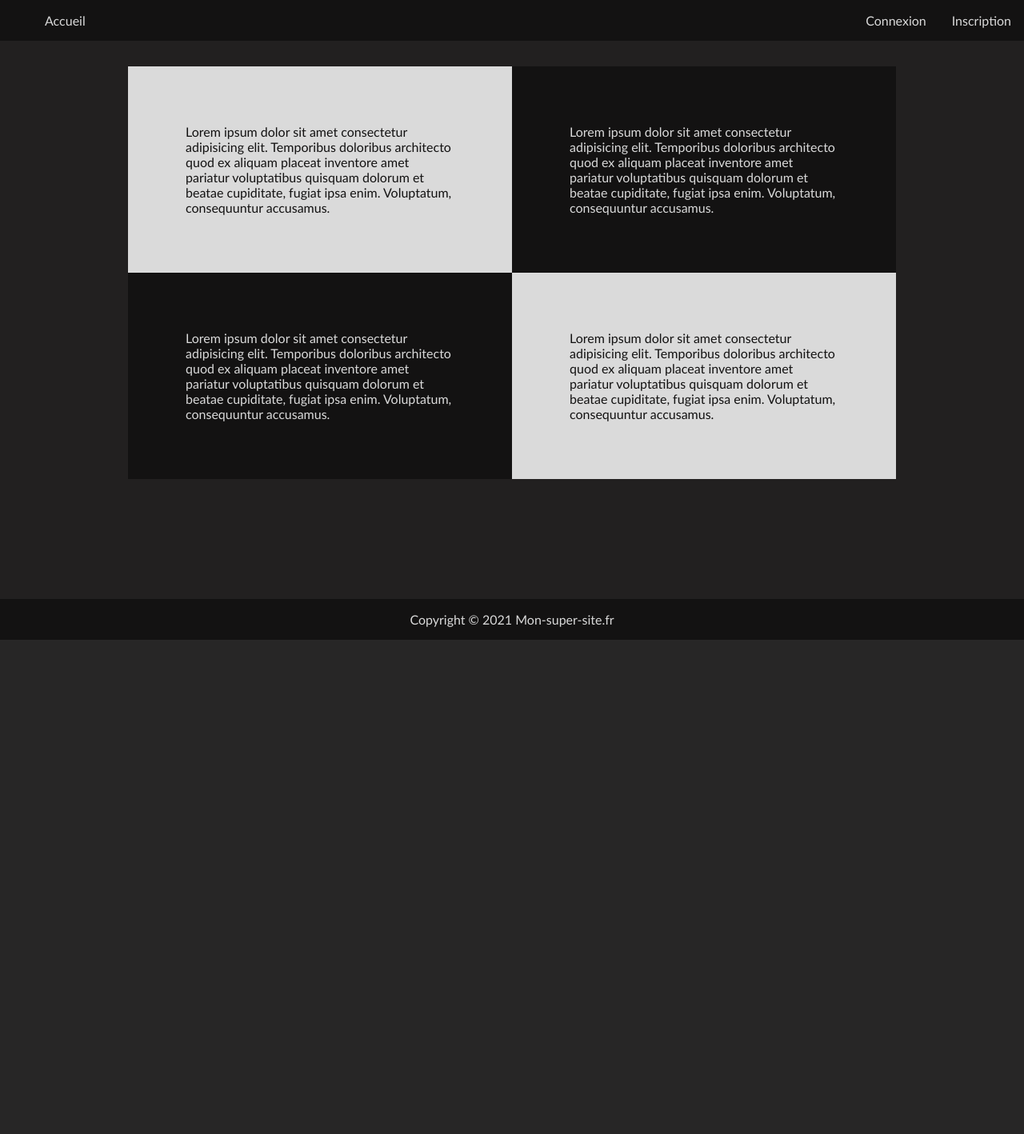
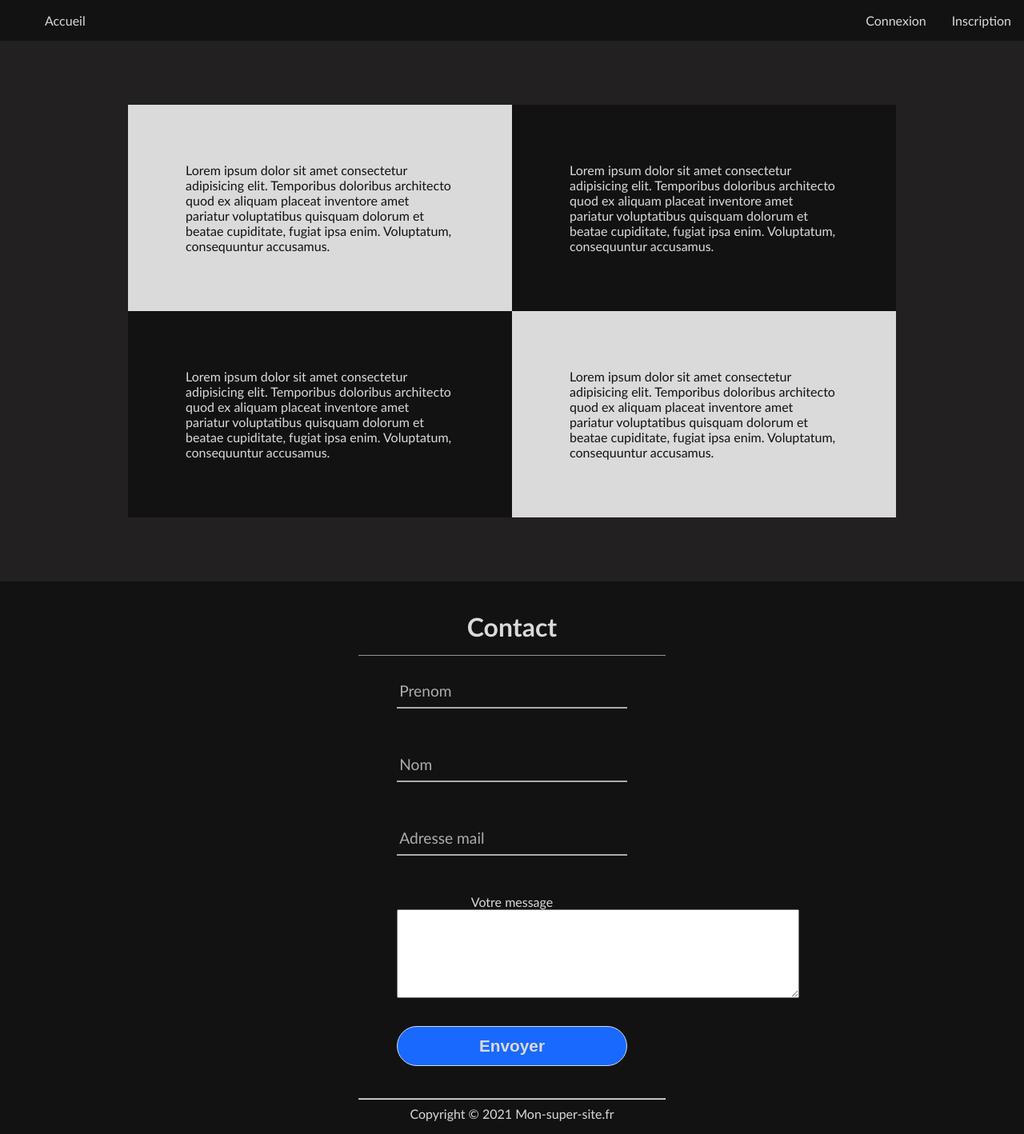
Before and after one commit to Ludovic-Lahougue/exercice-agence-colibri, a PHP site: page / in a window 1280 px wide. Shown: the whole page at 80% size. Before the commit the page ends 800 px from the top, so only its background shows below. Run offline with PHP 8.4, Linux system fonts and the light colour scheme.

Commit message:
formulaire de contact

```diff
--- a/src/controller/HomeController.php
+++ b/src/controller/HomeController.php
@@ -2,6 +2,7 @@
 
 namespace app\controller;
 
+use App\model\Message;
 use App\router\{Request, Response};
 use App\view\View;
 use \Exception;
@@ -17,12 +18,14 @@ class HomeController
     protected $response;
     protected $auth;
     protected $view;
+    protected $messageModel;
 
     public function __construct(Request $request, Response $response, AuthenticationManager $auth)
     {
         $this->request = $request;
         $this->response = $response;
         $this->auth = $auth;
+        $this->messageModel = new Message;
     }
 
     public function getView()
@@ -60,4 +63,18 @@ class HomeController
         $this->view = new View('templates/home.php');
         $this->view->setMenu($this->auth->isLogged());
     }
+
+    public function contact()
+    {
+        self::home();
+        $prenom = $this->request->getPostParam('prenom');
+        $nom = $this->request->getPostParam('nom');
+        $mail = $this->request->getPostParam('mail');
+        $message = $this->request->getPostParam('message');
+
+        if ($this->messageModel->isAvailable() && !empty($prenom) && !empty($nom) && !empty($mail) && !empty($message))
+            $this->messageModel->newMessage($prenom, $nom, $mail, $message);
+
+        $this->response->addHeader('Location: /');
+    }
 }
--- /dev/null
+++ b/src/model/Message.php
@@ -0,0 +1,45 @@
+<?php
+
+namespace App\model;
+
+/**
+ * Class message
+ * Intéragit avec la base de données pour enregistrer des messages
+ */
+class Message
+{
+    private $db;
+
+    public function __construct()
+    {
+        $this->db = new Database;
+    }
+
+    /**
+     * vérifie si la base de données est connectée.
+     * @return boolean
+     */
+    public function isAvailable()
+    {
+        $error = $this->db->getError();
+        return $error == null;
+    }
+
+    /**
+     * insère un message dans la base de données
+     * @param  string $nom
+     * @param  string $prenom
+     * @param  string $email
+     * @param  string $message
+     * @return boolean
+     */
+    public function newMessage($nom, $prenom, $email, $message)
+    {
+        $this->db->query('INSERT INTO messages (message_prenom, message_nom, message_email, message) VALUES(:prenom, :nom, :email, :message)');
+        $this->db->bind(':prenom', $prenom);
+        $this->db->bind(':nom', $nom);
+        $this->db->bind(':email', $email);
+        $this->db->bind(':message', $message);
+        return $this->db->execute();
+    }
+}
--- a/src/model/User.php
+++ b/src/model/User.php
@@ -1,8 +1,6 @@
 <?php
 
 namespace App\model;
-
-use App\model\Database;
 
 /**
  * Class User
--- a/src/view/skin/global.css
+++ b/src/view/skin/global.css
@@ -36,7 +36,7 @@ html::-webkit-scrollbar-thumb {
 }
 
 main {
-    margin: 2em 10em;
+    margin: 5em 10em;
 }
 
 .menu {
--- a/src/view/skin/home.css
+++ b/src/view/skin/home.css
@@ -1,6 +1,12 @@
 :root {
     --article-primary: #131212;
     --article-secondary: #dadada;
+    --input-text: #dadada;
+    --field: #adadad;
+    --focus: #33beff;
+    --button: #1969ff;
+    --error: #c20f0f;
+    --link: #0e91fc;
 }
 
 section {
@@ -12,6 +18,96 @@ article {
     padding: 15% 15%;
     background-color: var(--article-primary);
 
+}
+
+.contact {
+    width: 30%;
+    margin-left: auto;
+    margin-right: auto;
+}
+
+.contact h1 {
+    text-align: center;
+    padding-bottom: 1rem;
+    border-bottom: 1px solid #949494;
+}
+
+.contact form {
+    padding: 0 3rem;
+    box-sizing: border-box;
+}
+
+.contact textarea {
+    margin-bottom: 2rem;
+    box-sizing: border-box;
+}
+
+.field {
+    position: relative;
+    margin-bottom: 3rem;
+    border-bottom: 2px solid var(--field);
+}
+
+.field input {
+    width: 100%;
+    height: 40px;
+    font-size: 1.2rem;
+    border: none;
+    background: none;
+    outline: none;
+    color: var(--article-secondary);
+}
+
+.field label {
+    position: absolute;
+    top: 50%;
+    left: 0.2rem;
+    color: var(--field);
+    transform: translateY(-50%);
+    font-size: 1.2rem;
+    pointer-events: none;
+    transition: .5s;
+}
+
+.field span::before {
+    content: '';
+    position: absolute;
+    top: 40px;
+    left: 0;
+    width: 0%;
+    height: 2px;
+    background: var(--focus);
+    transition: .5s;
+}
+
+.field input:focus~label,
+.field input:valid~label {
+    top: -5px;
+    color: var(--focus);
+}
+
+.field input:focus~span::before,
+.field input:valid~span::before {
+    width: 100%;
+}
+
+.submit {
+    width: 100%;
+    height: 50px;
+    border: 1px solid;
+    background: var(--button);
+    border-radius: 25px;
+    font-size: 1.3rem;
+    color: #dadada;
+    font-weight: 700;
+    cursor: pointer;
+    outline: none;
+    margin-bottom: 2rem;
+}
+
+.submit:hover {
+    border-color: var(--button);
+    transition: .5s;
 }
 
 
--- a/src/view/templates/home.php
+++ b/src/view/templates/home.php
@@ -17,8 +17,15 @@
         </ul>
     </nav>
     <main>
-        <div>
-            <?php echo $content ?>
+        <div class="messageConfirm">
+            <?php
+            if (isset($content["message"])) {
+                if ($content["message"] == "success")
+                    echo '<p class="success">Votre message a bien été envoyé.</p>';
+                else if ($content["message"] == "error")
+                    echo '<p class="success">Il y a eu un problème dans l\'envoi de votre message.</p>';
+            }
+            ?>
         </div>
         <section>
             <article>Lorem ipsum dolor sit amet consectetur adipisicing elit. Temporibus doloribus architecto quod ex aliquam placeat inventore amet pariatur voluptatibus quisquam dolorum et beatae cupiditate, fugiat ipsa enim. Voluptatum, consequuntur accusamus.</article>
@@ -28,7 +35,31 @@
         </section>
     </main>
     <footer>
-        <span>Copyright © 2021 Mon-super-site.fr</span>
+        <div class="contact">
+            <h1>Contact</h1>
+            <form class="form" method="POST" action="?a=contact">
+                <div class="field">
+                    <input id="prenom" type="text" name="prenom" required><br>
+                    <span></span>
+                    <label for="prenom">Prenom</label>
+                </div>
+                <div class="field">
+                    <input id="nom" type="text" name="nom" required><br>
+                    <span></span>
+                    <label for="nom">Nom</label>
+                </div>
+                <div class="field">
+                    <input id="mail" type="email" name="mail" required><br>
+                    <span></span>
+                    <label for="mail">Adresse mail</label>
+                </div>
+                <label for="message">Votre message</label>
+                <textarea id="message" name="message" rows="7" cols="60" maxlength="4095" required></textarea>
+                <button type="submit" name="submit" class="submit">Envoyer</button>
+            </form>
+            <div>
+                <hr>
+                <span>Copyright © 2021 Mon-super-site.fr</span>
     </footer>
 </body>
 
```
Also changed, not shown: src/view/skin/message.css (added, +24 -0 lines), src/view/templates/message.php (added, +37 -0 lines).
